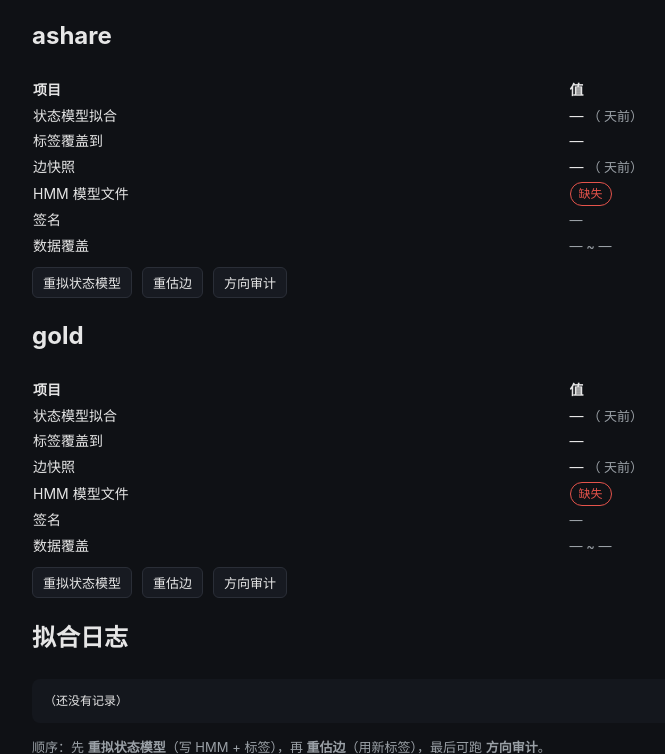
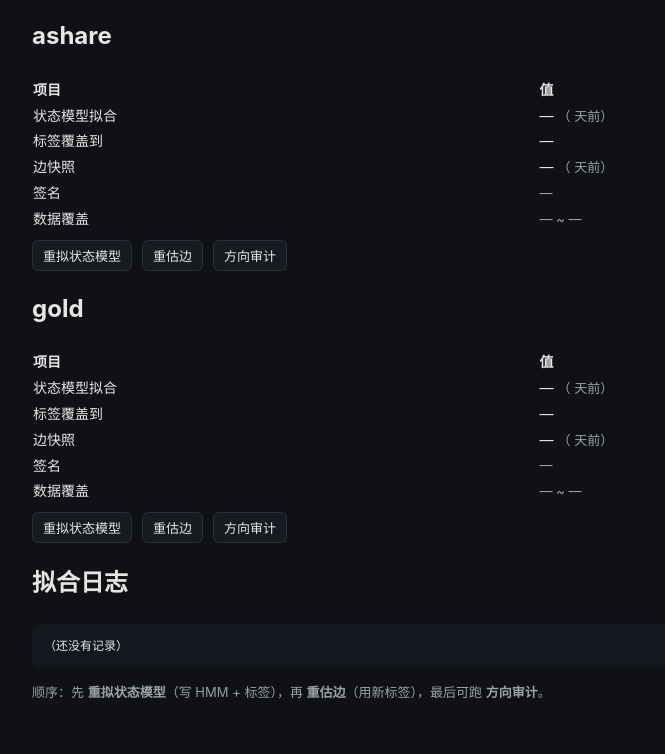
Before and after one commit to blackcoffeesky/investment_system, a FastAPI app: page /fit in a window 1280 px wide. Shown: the part 48-802 px from the top of the page, without its empty margins (132-797 px from the left). After the commit the page ends 747 px from the top, so only its background shows below. Run offline with FastAPI, Linux system fonts and the light colour scheme; data that the repository does not hold is empty.

Commit message:
causual: 删掉 /fit 页的「HMM 模型文件」指示灯
- `hmm_last.pkl` 已降级成遗留产物（重拟合后是旧货、也没人再写它），
  那个"在/缺失"指示灯会永远显示"在"，等于误导。删除 routes 里的
  hmm_pkl 字段、模板里对应的一行、以及只为它存在的 SAVED 常量
- 模型是否可用看同页的「状态模型拟合」日期 + 龄期（本来就有）

影响面：causual/web 的 /fit 页少一行；`_asset_state` 少一个键
（模板是唯一消费者）。实测 GET /fit → 200，表格剩 5 行无 hmm 残留。

守卫：test_e2e::test_fit_page_renders 加两条反向断言（不许再出现
「HMM 模型文件」/`hmm_last`），防止指示灯回流。

文档：readme 的产物清单把 hmm_last.pkl 标成遗留产物（原本列成产出）。

```diff
--- a/causual/web/routes.py
+++ b/causual/web/routes.py
@@ -22,7 +22,6 @@ TEMPLATES = Path(__file__).parent / "templates"
 
 ROOT = Path(__file__).resolve().parents[2]
 DATA = ROOT / "causual" / "data"
-SAVED = ROOT / "state_layer" / "engine" / "saved_models"
 FIT_LOG = ROOT / "logs" / "fit.log"
 
 FIT_LOCK = threading.Lock()
@@ -123,7 +122,9 @@ def _asset_state(asset: str, meta) -> dict:
         out["edges_age"] = _age_days(j.get("fit_date"))
         out["edges_sig"] = j.get("label_signature")
 
-    out["hmm_pkl"] = (SAVED / asset / "hmm_last.pkl").exists()
+    # 不再显示 "HMM 模型文件在不在"：`hmm_last.pkl` 已降级成遗留产物
+    # （重拟合后是旧货、也没人再写它），那个指示灯会永远说"在"。
+    # 模型是否可用看上面的「状态模型拟合」日期 + 龄期。
 
     # 数据覆盖：所有表 end_date 的 min / max（service 提供的端口）
     try:
--- a/causual/web/templates/fit_index.html
+++ b/causual/web/templates/fit_index.html
@@ -24,10 +24,6 @@
     {{ a.edges_fit or '—' }}
     {% if a.edges_age is not none %}<span class="muted">（{{ a.edges_age }} 天前）</span>{% endif %}
   </td></tr>
-  <tr><td>HMM 模型文件</td><td>
-    {% if a.hmm_pkl %}<span class="pill done">在</span>
-    {% else %}<span class="pill error">缺失</span>{% endif %}
-  </td></tr>
   <tr><td>签名</td><td class="muted">{{ a.signature or '—' }}</td></tr>
   <tr><td>数据覆盖</td><td class="muted">{{ a.data_min_end or '—' }} ~ {{ a.data_max_end or '—' }}</td></tr>
 </table>
```
Also changed, not shown: tests/test_e2e.py (+4 -0 lines), causual/doc/readme.md.
